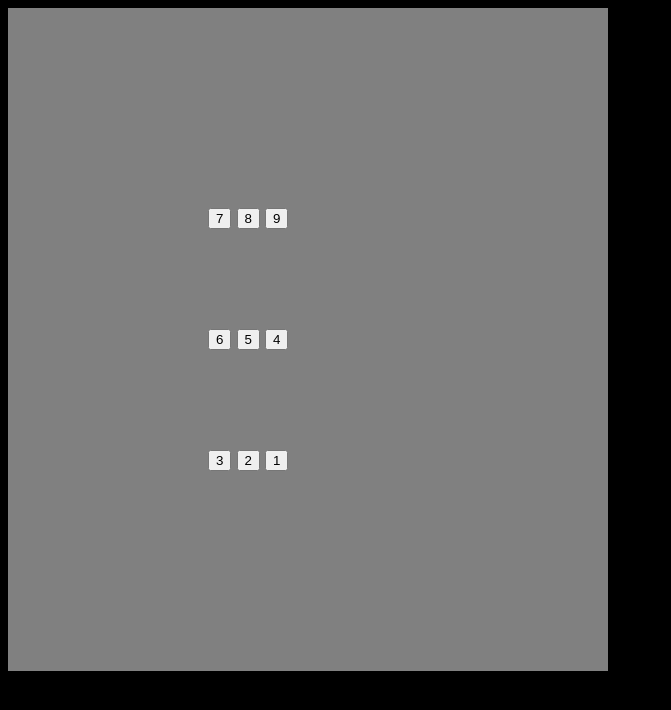
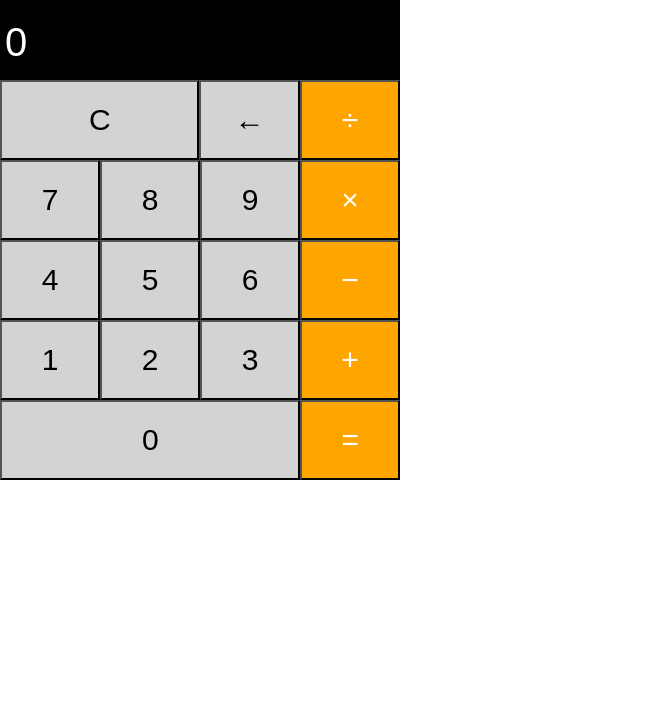
Before and after one commit to vtaylordavis/LAB-calculator, a plain HTML site: page index.html in a window 1280 px wide. Shown: the whole page, without its empty margins (0-671 px from the left). Drawn offline with Linux system fonts and the light colour scheme.

Commit message:
basically changed everything

```diff
--- a/index.html
+++ b/index.html
@@ -8,22 +8,43 @@
 </head>
 <body>
   <script src="main.js"></script>
-<div class=number>
-  <div class="btn-group" role="group" aria-label="Basic example">
-    <button type="button" class="btn btn-primary">7</button>
-    <button type="button" class="btn btn-primary">8</button>
-    <button type="button" class="btn btn-primary">9</button>
+
+ <div class="container">
+    <section class="sumbar">0</section>
+ </div>
+
+ <div class="container">
+    <button class="button boxC">C</button>
+    <button class="button boxDel">&#8592;</button>
+    <button class="function-button boxDiv">&#247;</button>
+ </div>
+
+ <div class="container">
+    <button class="button box7">7</button>
+    <button class="button box8">8</button>
+    <button class="button box9">9</button>
+    <button class="function-button boxMul">&#215;</button>
+ </div>
+
+ <div class="container">
+    <button class="button box4">4</button>
+    <button class="button box5">5</button>
+    <button class="button box6">6</button>
+    <button class="function-button boxMin">&#8722;</button>
+ </div>
+
+ <div class="container">
+    <button class="button box1">1</button>
+    <button class="button box2">2</button>
+    <button class="button box3">3</button>
+    <button class="function-button boxAdd">&#43;</button>
+</div>
+
+<div class="container">
+    <button class="button box0">0</button>
+    <button class="function-button boxSum">&#61;</button>
+</div>
+
   </div>
-  <div class="btn-group" role="group" aria-label="Basic example">
-    <button type="button" class="btn btn-primary">6</button>
-    <button type="button" class="btn btn-primary">5</button>
-    <button type="button" class="btn btn-primary">4</button>
-  </div>
-  <div class="btn-group" role="group" aria-label="Basic example">
-    <button type="button" class="btn btn-primary">3</button>
-    <button type="button" class="btn btn-primary">2</button>
-    <button type="button" class="btn btn-primary">1</button>
-  </div>
-</div>
 </body>
 </html>
--- a/main.css
+++ b/main.css
@@ -1,17 +1,75 @@
 body {
-  background-color: black;
+  padding: 0;
+  margin: 0;
 }
 
-.number {
-  font-family: Verdana, Geneva, Tahoma, sans-serif;
+.sumbar {
+  background-color: black;
+  color: white;
+  text-align: right;
+  font-size: 40px;
+  font-family: Arial, Helvetica, sans-serif;
+  padding: 20px 5px;
+}
+
+.button {
+  background-color: lightgrey;
   color: black;
-  padding: 200px;
-  background-color: grey;
-  width: 200px;
+  font-size: 30px;
+  font-family: Arial, Helvetica, sans-serif;
+  text-align: center;
+  padding: 1px 5px;
+  flex: 1;
+}
+
+.function-button {
+  background-color: orange;
+  color: white;
+  font-size: 30px;
+  font-family: Arial, Helvetica, sans-serif;
+  text-align: center;
+  padding: 1px 5px;
+  flex: 1;
+}
+
+.container {
+  background-color: black;
   display: flex;
+  flex-direction: row;
+  justify-content: center space-between;
   flex-wrap: wrap;
-  gap: 100px;
-  row-gap: 100px;
-  column-gap: 200px;
-  align-content: space-between 100px;
+  width: 400px;
+  height: 80px;
 }
+
+.button:hover {
+  background:#ebebeb;
+  display:inline-block;
+  padding:1px 5px;
+}
+
+.button:active {
+  background:#bbbcbe;
+  display:inline-block;
+  padding:1px 5px;
+}
+
+.function-button:hover {
+  background:#dfb07e;
+  display:inline-block;
+  padding:1px 5px;
+}
+
+.function-button:active {
+  background:#dd8d37;
+  display:inline-block;
+  padding:1px 5px;
+}
+
+.boxC {
+  flex: 2.15;
+}
+
+.box0 {
+  flex: 3.35;
+}
```
